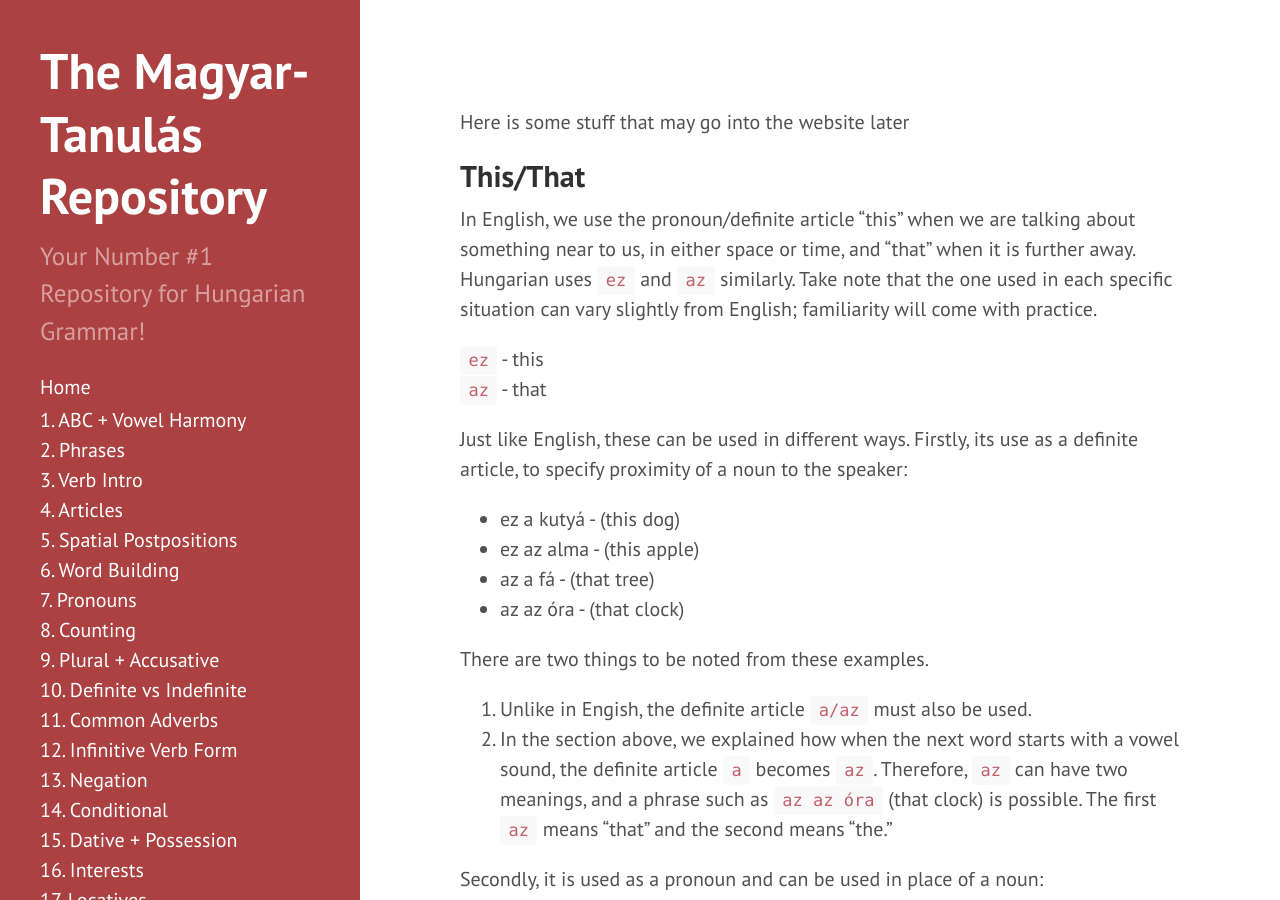
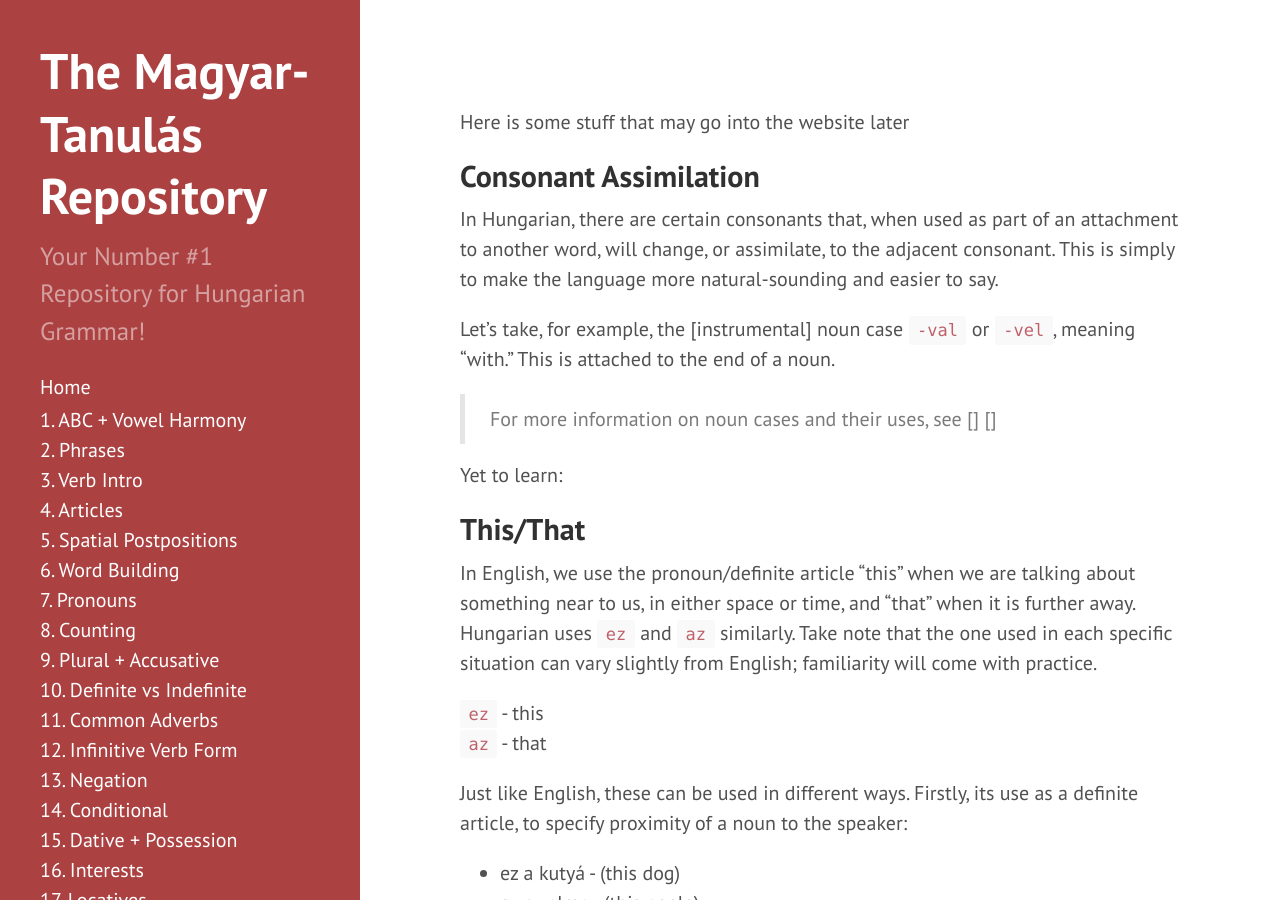
Before and after one commit to Magyartanulas/magyartanulas.github.io, a Jekyll site: the page built from extrastuff.md, in a window 1280 px wide and 900 px high. Built offline with Jekyll 4.4.1, drawn with Linux system fonts in a browser that asks for light colours; our own code applies the rules of GitHub Pages for plain Markdown files; comment, search, counter and statistics services are not loaded.

Commit message:
Update extrastuff.md

```diff
--- a/extrastuff.md
+++ b/extrastuff.md
@@ -1,4 +1,15 @@
 Here is some stuff that may go into the website later
+
+## Consonant Assimilation
+
+In Hungarian, there are certain consonants that, when used as part of an attachment to another word, will change, or assimilate, to the adjacent consonant. This is simply to make the language more natural-sounding and easier to say.
+
+Let's take, for example, the [instrumental] noun case `-val` or `-vel`, meaning "with." This is attached to the end of a noun.
+
+>For more information on noun cases and their uses, see [] []
+
+Yet to learn:
+
 
 ## This/That
 
```
